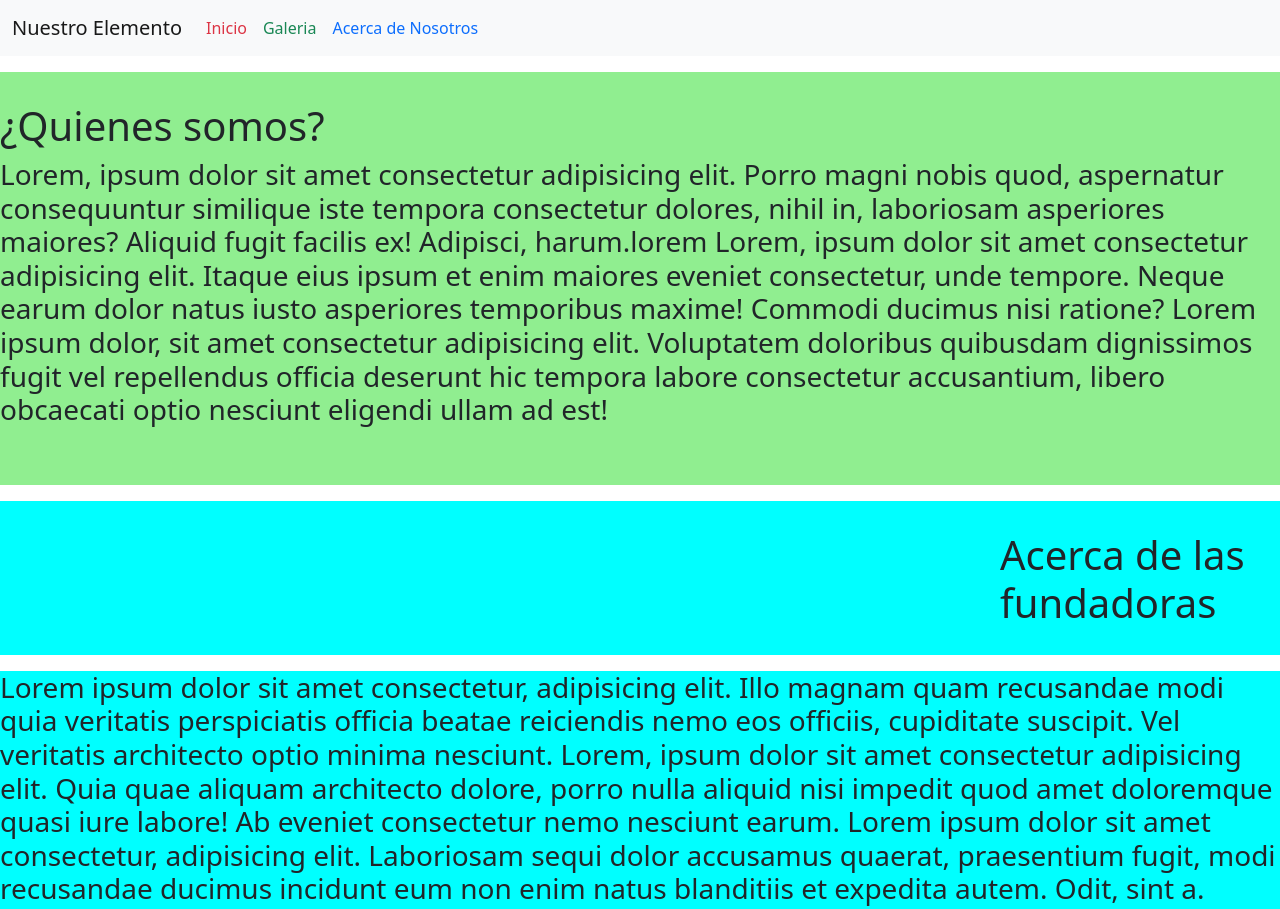
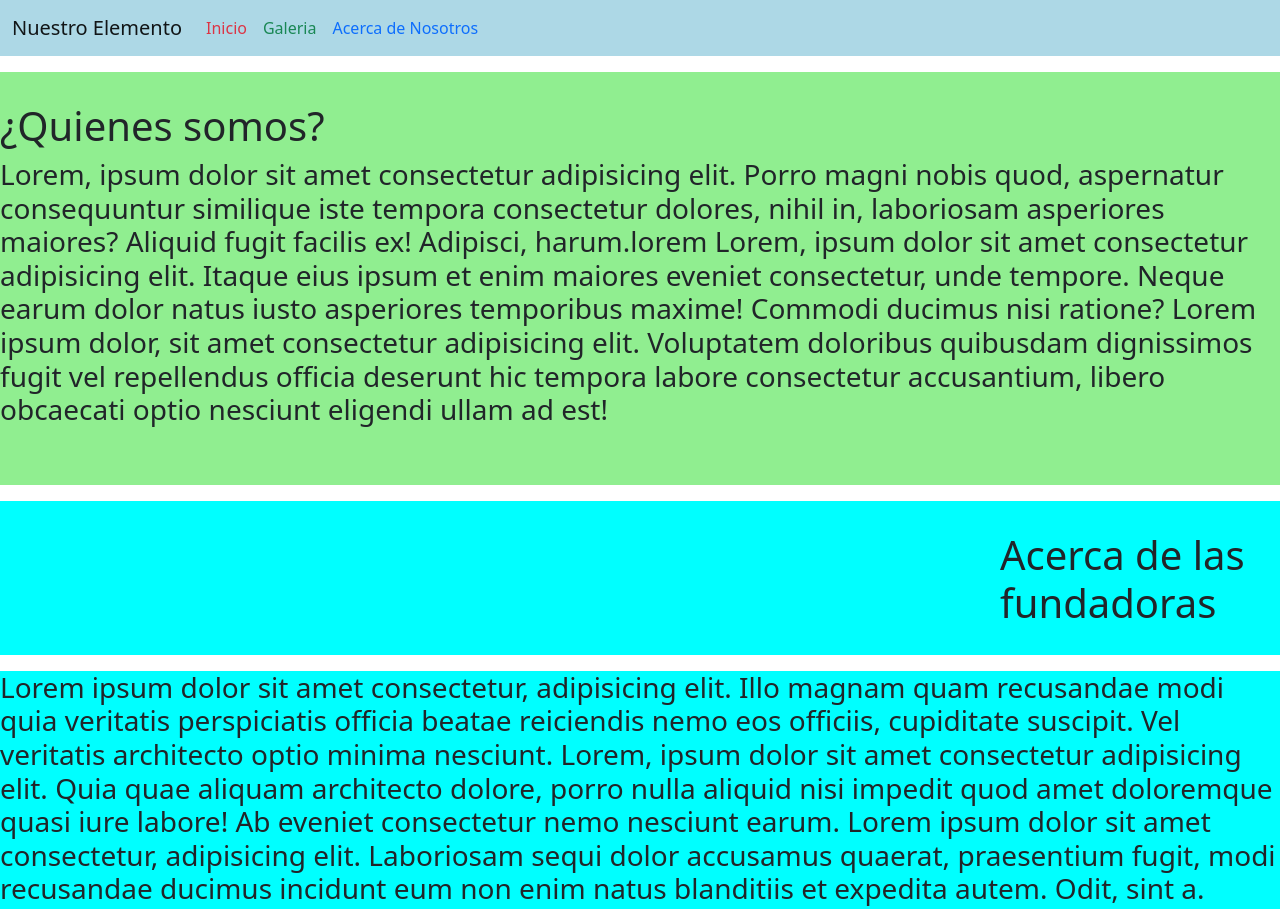
Before and after one commit to Gerardo-Naranjo/preentrega-Ger, a plain HTML site: page acerca.html in a window 1280 px wide. Shown: the top 909 px of the page. Drawn offline with nearby package versions, Linux system fonts and the light colour scheme.

Commit message:
Añadiendo color a Navbar

```diff
--- a/acerca.html
+++ b/acerca.html
@@ -14,7 +14,7 @@
 <body>
 
     <header>
-        <nav class="navbar navbar-expand-lg bg-light position">
+        <nav class="navbar navbar-expand-lg position">
             <div class="container-fluid">
               <a class="navbar-brand" href="#">Nuestro Elemento</a>
               <button class="navbar-toggler" type="button" data-bs-toggle="collapse" data-bs-target="#navbarNav" aria-controls="navbarNav" aria-expanded="false" aria-label="Toggle navigation">
```
Also changed, not shown: galeria.html (+1 -1 lines), index.html (+1 -1 lines).
